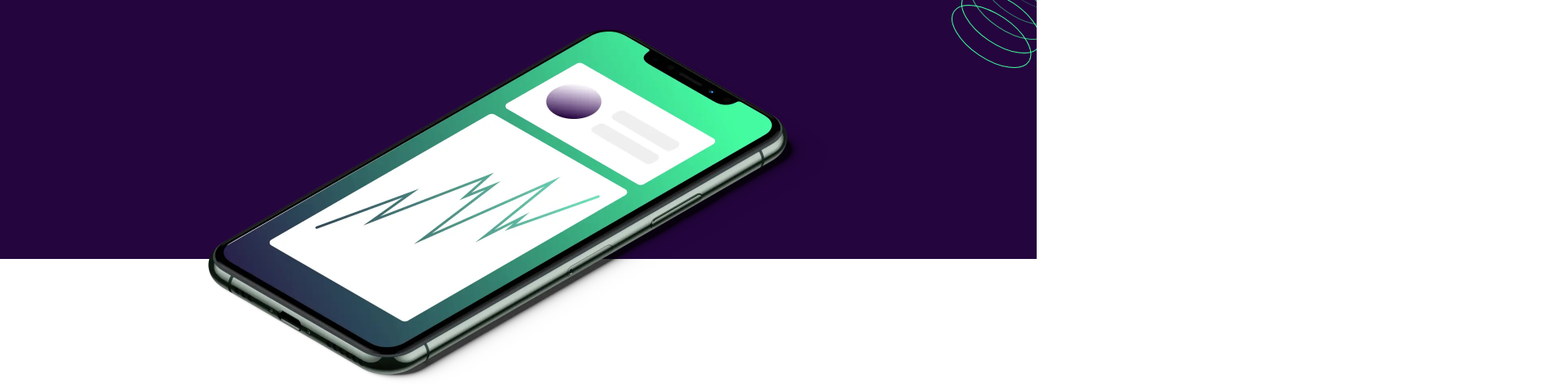
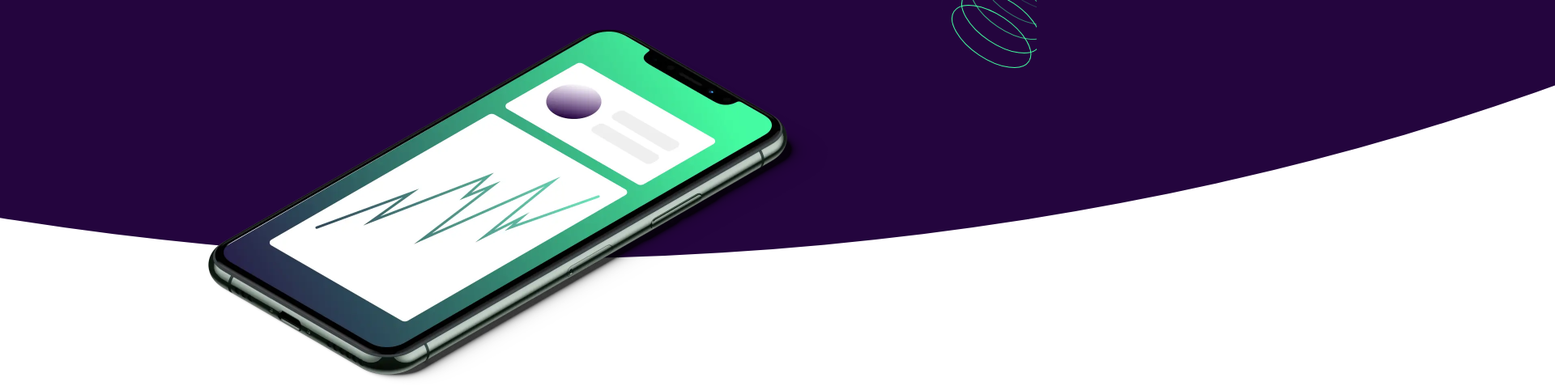
Before and after one commit to joaoevribas/fem-workit-landing-page, a plain HTML site: page index.html in a window 1280 px wide. Shown: the part 411-888 px from the top of the page at 81% size, 1920 px wide, since content can reach past the window. Drawn offline with Linux system fonts and the light colour scheme.

Commit message:
Add rounded background

```diff
--- a/css/style.css
+++ b/css/style.css
@@ -69,11 +69,25 @@ a {
 }
 
 .header-hero {
-  background-color: var(--clr-p-dark-purple);
   background-image: url(/images/bg-pattern-1.svg), url(/images/bg-pattern-2.svg);
   background-repeat: no-repeat, no-repeat;
   background-position: -13% 25%, 105% 60%;
-  padding: 4rem 4rem 32.3rem;
+  padding: 4rem 0rem 32.3rem;
+  position: relative;
+}
+
+.header-hero::before {
+  content: "";
+  position: absolute;
+  bottom: 0;
+  left: 50%;
+  width: 100vw;
+  height: 100vh;
+  background-color: var(--clr-p-dark-purple);
+  border-radius: 50%;
+  transform-origin: bottom;
+  transform: translateX(-50%) scale(4);
+  z-index: -1;
 }
 
 .btn {
```
